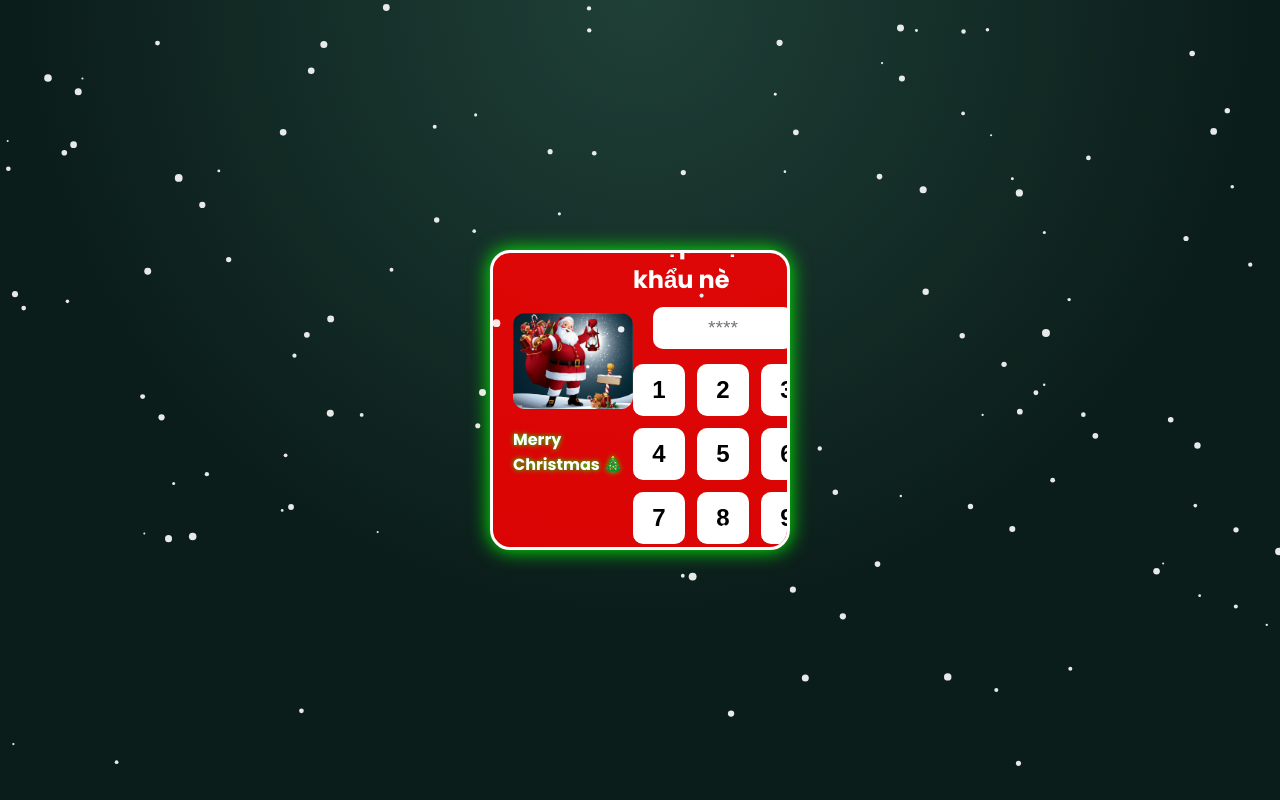
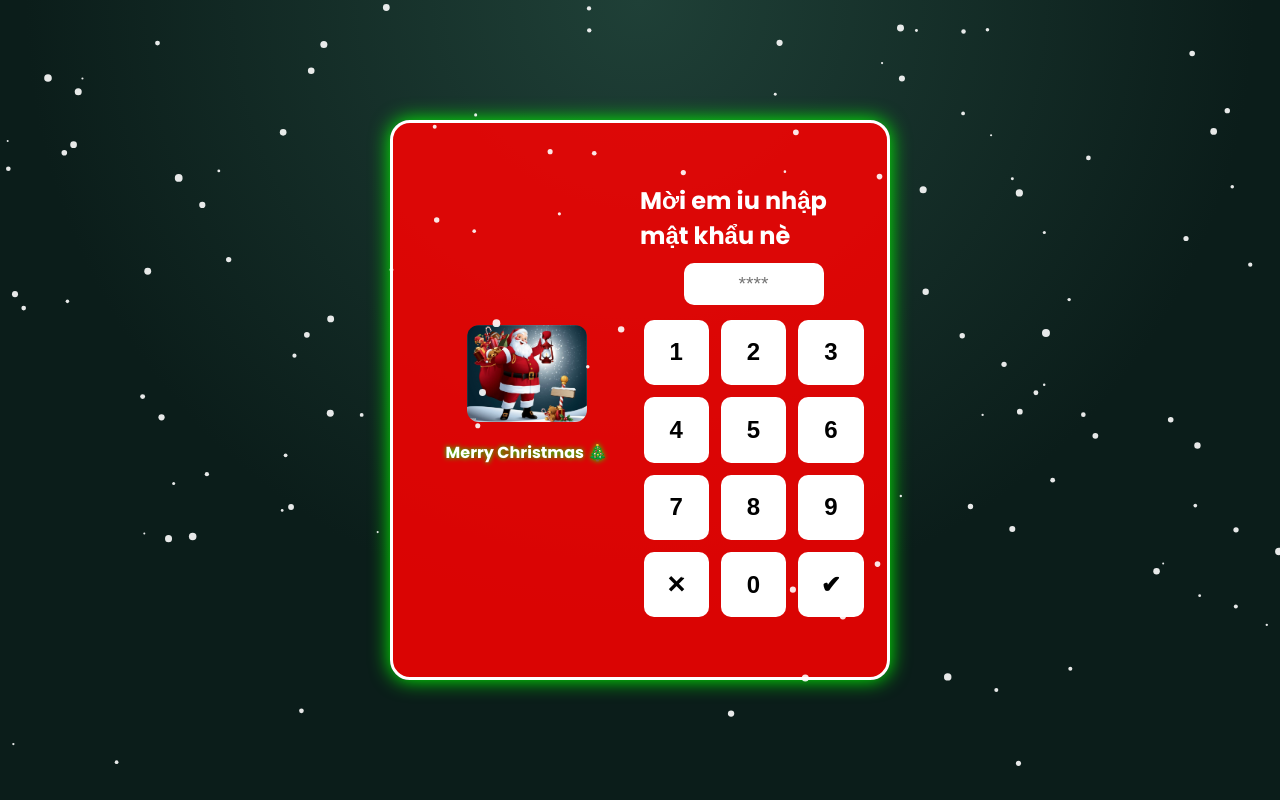
Before and after one commit to HaKQ318/Vcinnn, a plain HTML site: page index.html in a window 1280 px wide. Drawn offline with Linux system fonts and the light colour scheme.

Commit message:
gjikdvkndxkvnsk

```diff
--- a/index.html
+++ b/index.html
@@ -22,38 +22,7 @@ canvas{
   z-index:999;
   pointer-events:none;
 }
-html, body {
-  margin: 0;
-  padding: 0;
-  width: 100%;
-  height: 100%;
-}
-
-/* LOCK SCREEN phủ toàn màn hình */
-#lockScreen {
-  position: fixed;
-  inset: 0;                  /* top:0; right:0; bottom:0; left:0 */
-  display: flex;
-  justify-content: center;   /* căn giữa ngang */
-  align-items: center;       /* căn giữa dọc */
-  z-index: 2;
-}
-
-.lock-box {
-  background: rgba(255,0,0,0.85);
-  border: 3px solid #fff;       /* bo trắng */
-  border-radius: 20px;
-  box-shadow: 0 0 20px #0f0;
-  width: 420px;                 /* tăng chiều ngang */
-  height: 520px;                /* tăng chiều cao */
-  display: flex;
-  flex-direction: column;
-  align-items: center;
-  justify-content: flex-start;
-  padding: 20px;
-  box-sizing: border-box;
-  overflow: hidden;
-}
+html, body { margin: 0; padding: 0; width: 100%; height: 100%; } /* Lock screen phủ toàn màn hình */ #lockScreen { position: fixed; inset: 0; /* top:0; right:0; bottom:0; left:0 */ display: flex; justify-content: center; /* căn giữa ngang */ align-items: center; /* căn giữa dọc */ z-index: 2; } /* Ô đỏ */ .lock-box { background: rgba(255,0,0,0.85); border: 3px solid #fff; /* bo trắng */ border-radius: 20px; box-shadow: 0 0 20px #0f0; width: 85vw; /* chiếm 85% chiều ngang màn hình */ max-width: 500px; /* không vượt quá 500px */ height: 80vh; /* chiếm 80% chiều cao màn hình */ max-height: 600px; /* không vượt quá 600px */ display: flex; flex-direction: column; align-items: center; justify-content: flex-start; padding: 20px; box-sizing: border-box; overflow: hidden; }
 
 
 /* Ảnh */
@@ -321,19 +290,7 @@ html, body {
   .lock-box{width:90%;}
   .lock-box input{width:60%;}
 }
-  @media screen and (orientation: landscape) {
-  .lock-box {
-    width: 300px;   /* thu nhỏ để vừa ngang */
-    height: 300px;
-  }
-}
-
-@media screen and (orientation: portrait) {
-  .lock-box {
-    width: 320px;
-    height: 420px;
-  }
-}
+/* Media query cho iPhone ngang */ @media screen and (orientation: landscape) { .lock-box { width: 90vw; /* rộng hơn khi xoay ngang */ height: 70vh; /* thấp hơn để vừa khung ngang */ } } /* Media query cho iPhone dọc */ @media screen and (orientation: portrait) { .lock-box { width: 85vw; height: 80vh; } }
 
 </style>
 </head>
```
